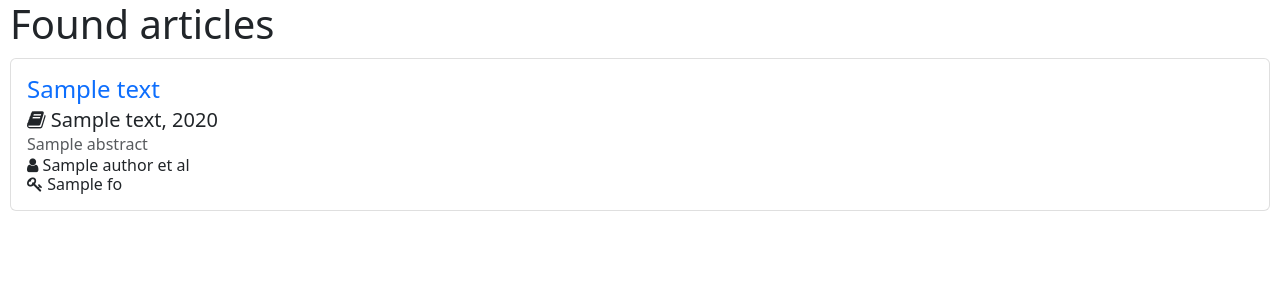
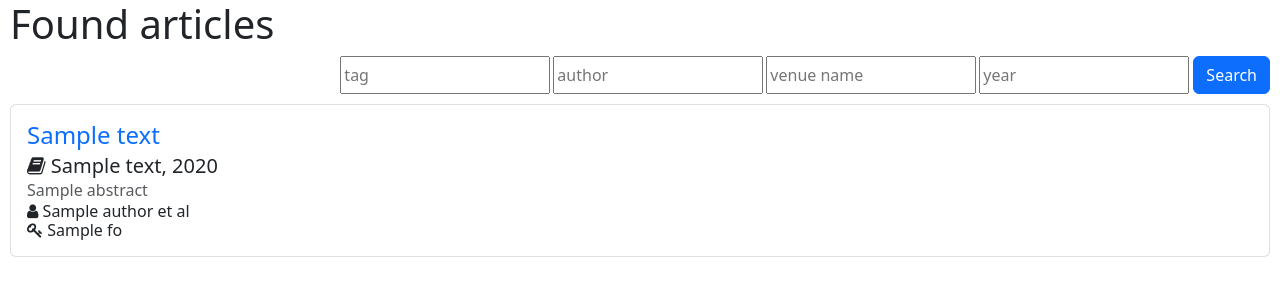
Before and after one commit to MADE-TEAM-PROJECT-1/citation_network_service, a FastAPI app: template backend/templates/list-articles.html in a window 1280 px wide. Shown: the top 300 px of the page. Run offline with FastAPI, Linux system fonts and the light colour scheme; the template is opened without the code that fills it: most values are stand-ins (such as "Sample title", 1, 10 or a date in 2020); parts of the project's set-up code (start-up, migrations or seed data) failed here and were passed over.

Commit message:
Update list-articles.html

```diff
--- a/backend/templates/list-articles.html
+++ b/backend/templates/list-articles.html
@@ -60,9 +60,16 @@
     </style>
   </head>
   <body>
-
-<h1 style="margin-left:10px;"> Found articles </h1>
-
+<div>
+  <h1 class="justify-content-start" style="margin-left:10px;" class="col-4"> Found articles </h1>
+  <form action="http://localhost:8000/search/" method="GET" class="justify-content-end d-flex у col-xl-14" style="margin-left:10px; margin-right:10px;">
+    <input style="margin-right:3px;" type="text" class="col-2 form-group" name="tag" placeholder="tag">
+    <input style="margin-right:3px;" type="text" class="col-2 form-group" name="author" placeholder="author">
+    <input style="margin-right:3px;" type="text" class="col-2 form-group" name="venue_name" placeholder="venue name">
+    <input style="margin-right:4px;" type="text" class="col-2 form-group" name="year" placeholder="year">
+    <button type="submit" class="btn btn-primary"> Search </button>
+  </form>
+</div>
 <div class="list-group w-auto">
   {% for text in texts %}
   <a href="http://localhost:8000/text/?text_id={{ text.id }}" class="list-group-item list-group-item-action d-flex gap-3 w-100 py-3" aria-current="true">
```
